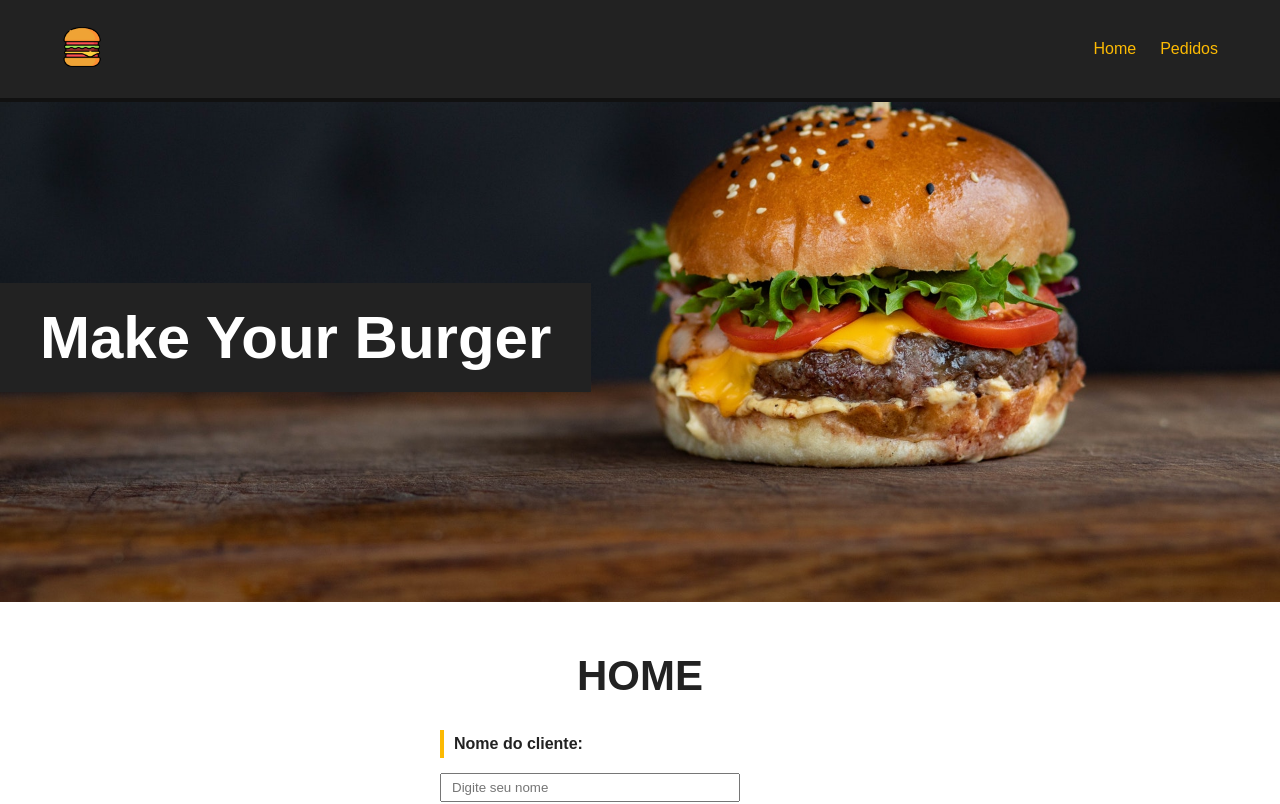
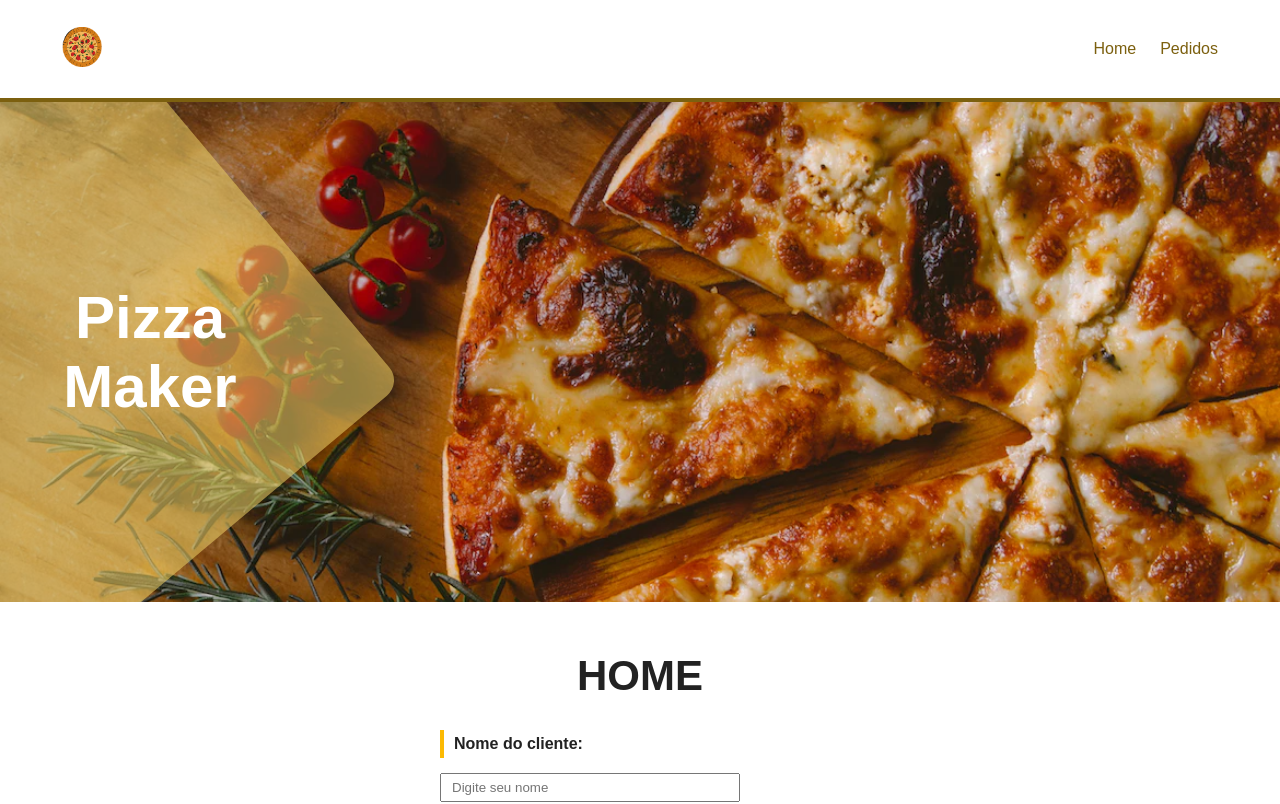
Before and after one commit to luyaneluiz/DeliveryVueJs, a Vue app: page / in a window 1280 px wide. Shown: the top 804 px of the page. Built offline with nearby package versions, Linux system fonts and the light colour scheme; data requests are answered from the project's data file.

Commit message:
feat: trasnform nav and Banner in Pizza Maker

```diff
--- a/src/components/Banner.vue
+++ b/src/components/Banner.vue
@@ -1,6 +1,9 @@
 <template>
-  <div id="main-banner">
-    <h1>Make Your Burger</h1>
+  <div class="main-banner">
+    <div class="banner-design"></div>
+    <div class="banner-text">
+      <h1>Pizza Maker</h1>
+    </div>
   </div>
 </template>
 
@@ -11,21 +14,40 @@ export default {
 </script>
 
 <style scoped>
-#main-banner {
-  background-image: url("/public/img/burger.jpg");
-  background-position: 0 -310px;
+.main-banner {
+  background-image: url("/public/img/pizza.jpg");
+  background-position: center;
   background-size: cover;
+  background-repeat: no-repeat;
   height: 500px;
   display: flex;
-  justify-content: flex-start;
+  overflow: hidden;
+  position: relative;
+}
+
+.banner-design {
+  border-radius: 20px;
+  height: 500px;
+  width: 500px;
+  position: relative;
+  left: -200px;
+  margin: 0;
+  background-color: rgba(233, 204, 99, 0.578);
+  rotate: 50deg;
+}
+
+.banner-text {
+  position: absolute;
+  width: 300px;
+  height: 100%;
+  display: flex;
+  justify-content: center;
   align-items: center;
 }
-
-#main-banner h1 {
+.banner-text h1 {
   color: #fff;
   text-align: center;
   font-size: 60px;
-  padding: 20px 40px;
-  background-color: #222;
+  margin: 0;
 }
 </style>
--- a/src/components/Navbar.vue
+++ b/src/components/Navbar.vue
@@ -19,8 +19,8 @@ export default {
 
 <style scoped>
 #nav {
-  background-color: #222;
-  border-bottom: 4px solid #111;
+  background-color: rgb(255, 255, 255);
+  border-bottom: 4px solid #7c600f;
   padding: 15px 50px;
   display: flex;
   justify-content: space-between;
@@ -33,13 +33,13 @@ export default {
 }
 
 #nav a {
-  color: #fcba03;
+  color: #7c600f;
   text-decoration: none;
   margin: 12px;
   transition: 0.5s;
 }
 
 #nav a:hover {
-  color: #fff;
+  color: #c89708;
 }
 </style>
```
Also changed, not shown: public/img/logo.png, public/img/pizza.jpg (added).
